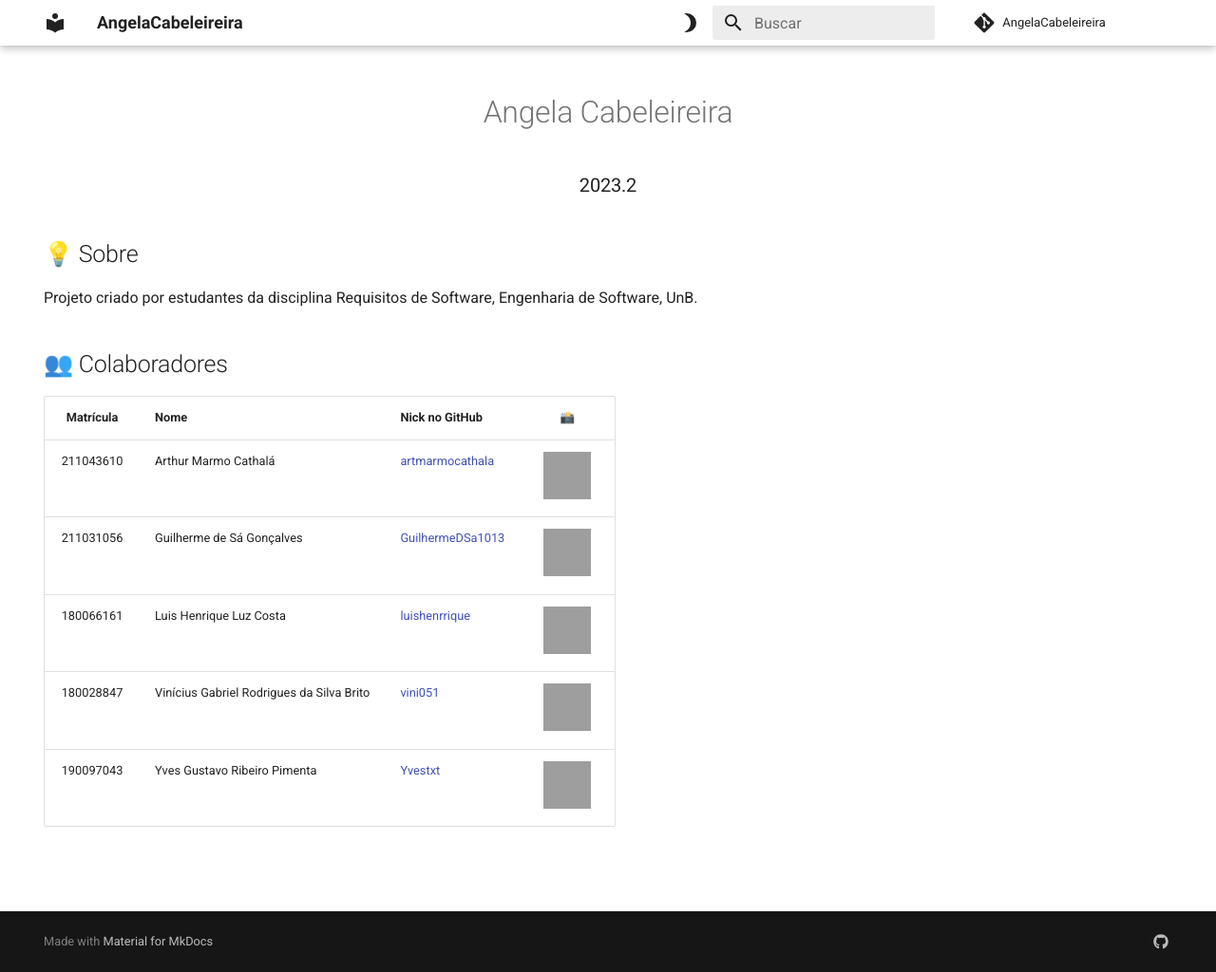
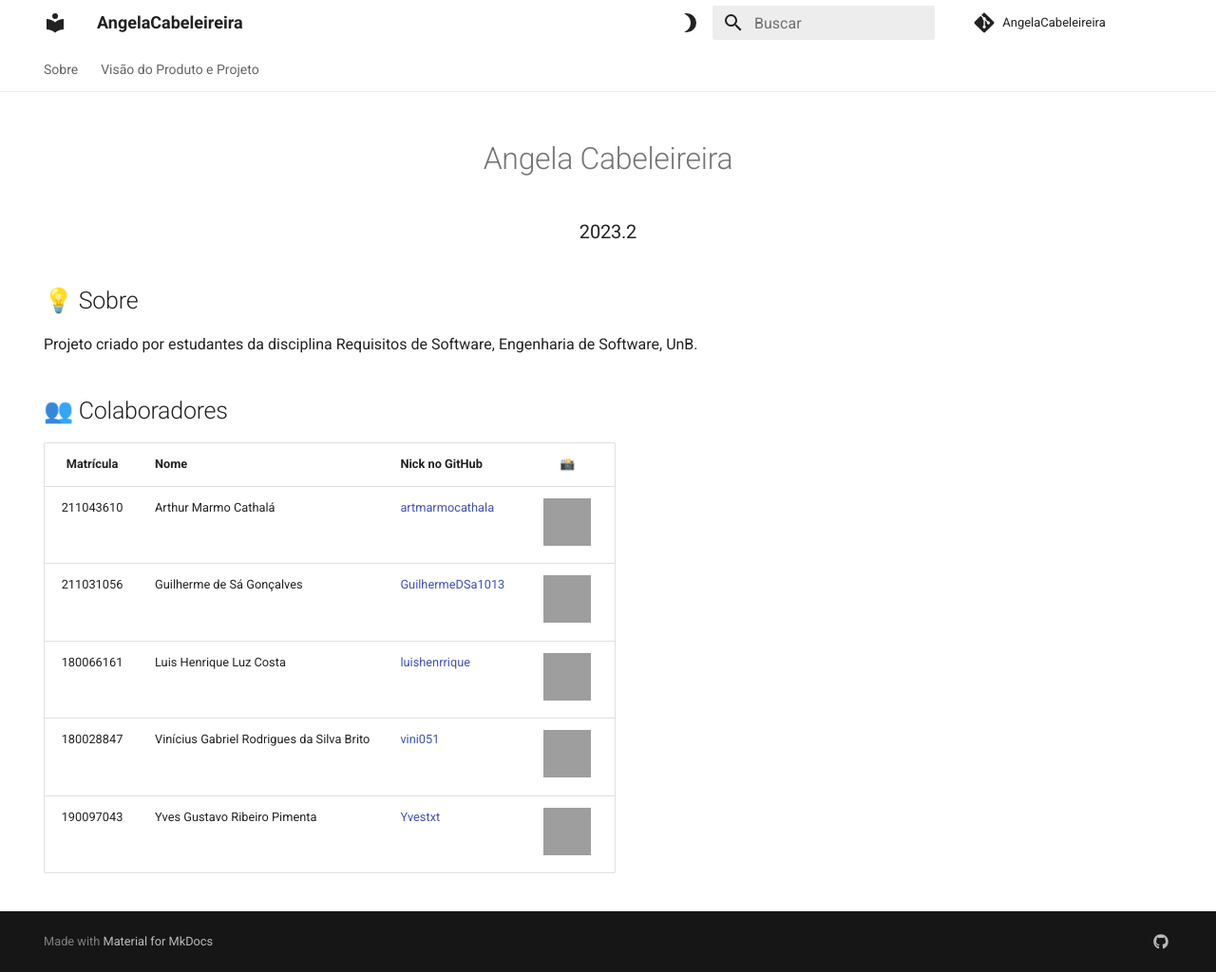
Before and after one commit to mdsreq-fga-unb/2023.2-AngelaCabeleireira, an MkDocs documentation site: the page built from docs/index.md, in a window 1280 px wide and 1024 px high, cut to the strip 0-1024 px from the top of the window. Shown: the whole strip at 95% size. Built offline with MkDocs 1.6.1 and Material for MkDocs 9.7.7, drawn with Linux system fonts in a browser that asks for light colours; comment, search, counter and statistics services are not loaded; grey boxes are pictures that could not be loaded.

Commit message:
added navbar

```diff
--- a/mkdocs.yml
+++ b/mkdocs.yml
@@ -4,17 +4,31 @@ site_author: PentagonoCabeludo
 site_description: Documentação do projeto AngelaCabeleireira, por estudantes da
   disciplina Requisitos de Software, Engenharia de Software, UnB.
 
+#PageTree
+nav:
+  - Sobre: index.html
+  - Visão do Produto e Projeto:
+    - Visão do Produto: VisaoProdutoEProjeto/visaoProduto.md
+    - Visão do Projeto: VisaoProdutoEProjeto/visaoProjeto.md
+
 #Config
+docs_dir: docs
 theme:
   name: material
   language: pt-BR
 
-  # favicon: img/Icon.svg   #TODO: descomentar quando tivermos uma logo para o projeto
+  # favicon: img/Icon.svg                 #TODO: descomentar e referenciar o caminho da logo, quando tivermos uma logo para o projeto
   # logo: img/Logo.svg
 
   features:
+    - content.tooltips
+    - navigation.sections
+    - navigation.tabs
+    - navigation.top
+    - navigation.tracking
+    - search.highlight
     - search.suggest
-    - search.highlight
+    - toc.integrate
 
   palette:
     - scheme: default
```
